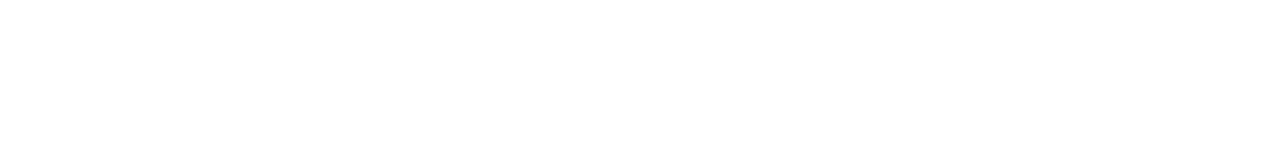
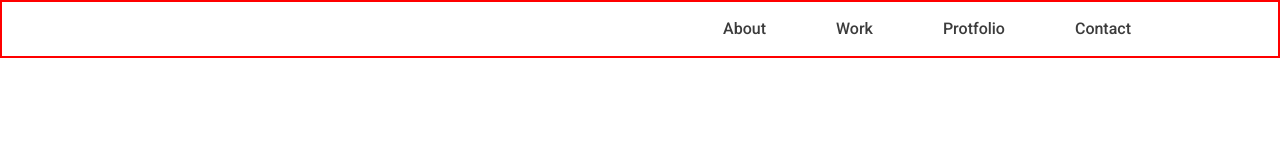
Before and after one commit to RaihanSoft/Portfolio-Four, a plain HTML site: page index.html in a window 1280 px wide. Drawn offline with Linux system fonts and the light colour scheme.

Commit message:
navbar added

```diff
--- a/index.html
+++ b/index.html
@@ -4,9 +4,26 @@
     <meta charset="UTF-8">
     <meta name="viewport" content="width=device-width, initial-scale=1.0">
     <title>Portfolio Four</title>
+    <!-- font  -->
+    <link rel="preconnect" href="https://fonts.googleapis.com">
+    <link rel="preconnect" href="https://fonts.gstatic.com" crossorigin>
+    <link href="https://fonts.googleapis.com/css2?family=Bebas+Neue&family=Roboto:ital,wght@0,100;0,300;0,400;0,500;0,700;0,900;1,100;1,300;1,400;1,500;1,700;1,900&display=swap" rel="stylesheet">
+
     <link rel="stylesheet" href="style.css">
 </head>
 <body>
 
+<header>
+    <nav class="nav-container">
+        <ul>
+            <li><a href="#">About</a></li>
+            <li><a href="#">Work</a></li>
+            <li><a href="#">Protfolio</a></li>
+            <li><a href="#">Contact</a></li>
+        </ul>
+    </nav>
+
+</header>
+
 </body>
 </html>
--- a/style.css
+++ b/style.css
@@ -0,0 +1,33 @@
+@import url('https://fonts.googleapis.com/css2?family=Bebas+Neue&display=swap');
+
+* {
+    padding: 0;
+    margin: 0;
+    box-sizing: border-box;
+    text-decoration: none;
+}
+
+.nav-container {}
+
+.nav-container ul {
+    display: flex;
+    gap: 70px;
+    padding: 15px 147px 15px 147px;
+    justify-content: flex-end;
+    align-items: center;
+
+    border: 2px solid red;
+    list-style: none;
+
+}
+
+.nav-container ul li a {
+    color: rgb(60, 60, 60);
+    font-family: Roboto;
+    font-size: 16px;
+    font-weight: 500;
+    line-height: 24px;
+
+
+
+}
```
